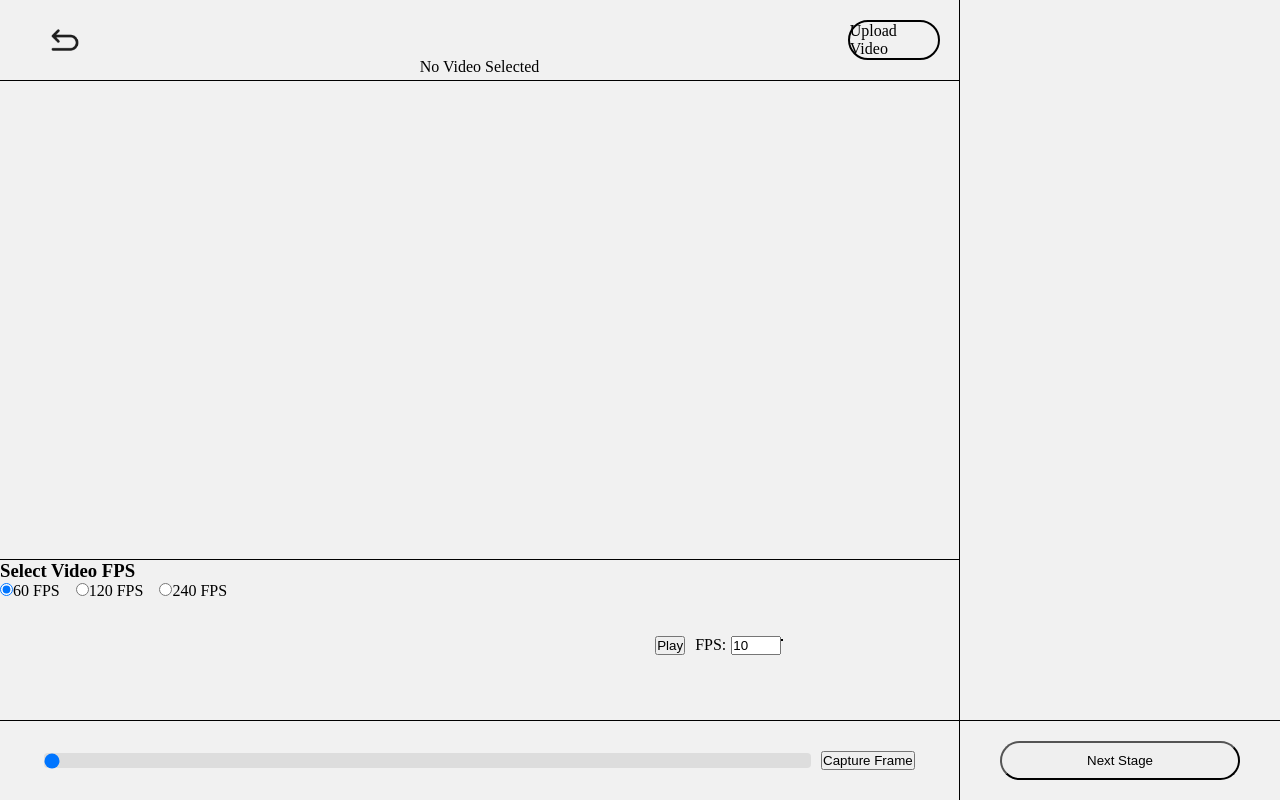
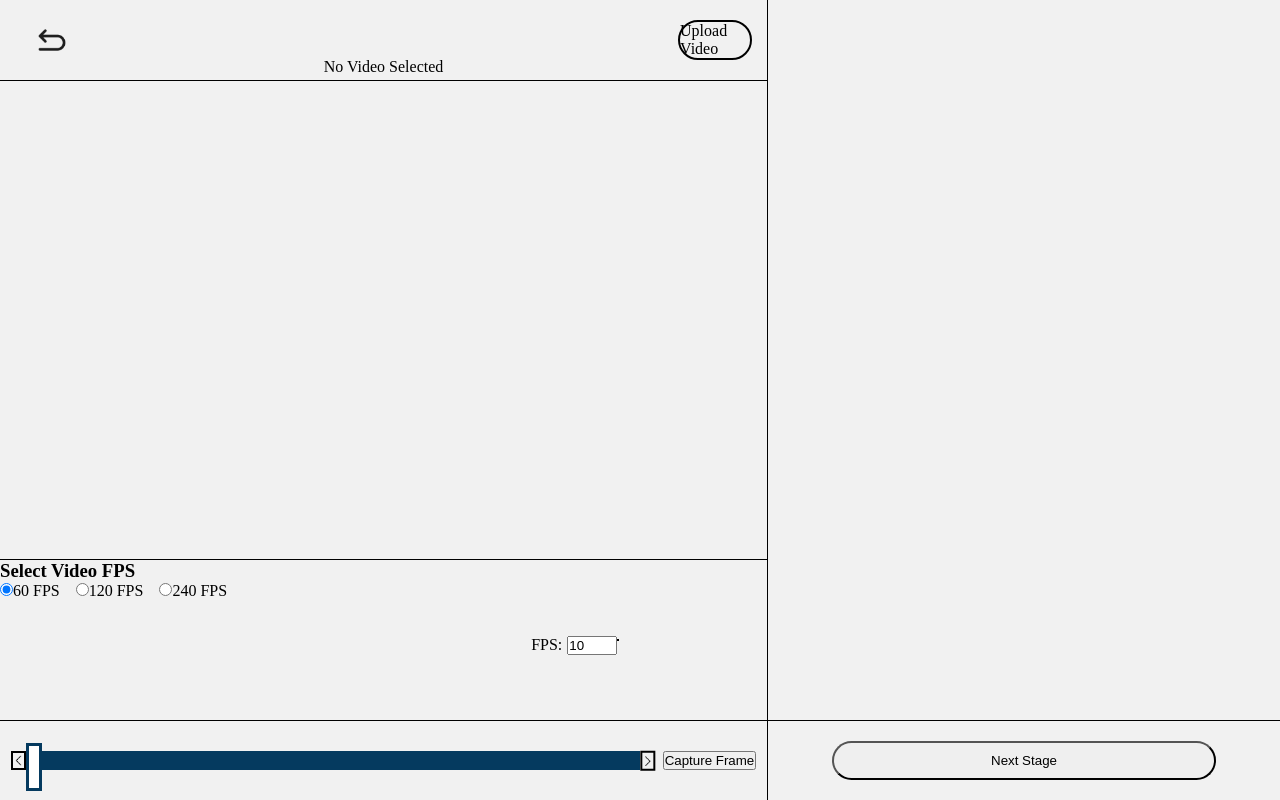
Before and after one commit to Jake-Noth/SpriteSheetGenerator, a React (Vite) app in the folder frontend/: page / in a window 1280 px wide. Both pictures are taken after a click on the element "Use Generator". Built offline with nearby package versions, Linux system fonts and the light colour scheme.

Commit message:
updated slider css and added butons on either side to allow for fine controll

```diff
--- a/frontend/src/GeneratorFeature/Generator.tsx
+++ b/frontend/src/GeneratorFeature/Generator.tsx
@@ -20,14 +20,14 @@ export default function Generator(){
 
     const leftDivContainer: CSSProperties = {
         height:"100%",
-        width:"75%",
+        width:"60%",
         borderRight:"1px solid black"
 
     }
 
     const rightDivContainer: CSSProperties = {
         height:"100%",
-        width:"25%",
+        width:"40%",
         display:"flex",
         flexDirection:"column"
     }
--- a/frontend/src/GeneratorFeature/GeneratorComponents/FramePreview.tsx
+++ b/frontend/src/GeneratorFeature/GeneratorComponents/FramePreview.tsx
@@ -6,25 +6,32 @@ type SavedFrames = Record<number, string>;
 export default function FramePreview() {
   const { savedFrames } = useSaveCanvasStore() as { savedFrames: SavedFrames };
   const canvasRef = useRef<HTMLCanvasElement | null>(null);
-  const [isPlaying, setIsPlaying] = useState<boolean>(false);
+  const intervalRef = useRef<number | null>(null); // Reference for the interval
   const [canvasSize, setCanvasSize] = useState<{ width: number; height: number }>({
     width: 0,
     height: 0,
   });
-  const [fps, setFps] = useState<number>(10); // Default FPS
-  const [fpsInput, setFpsInput] = useState<string>("10"); // Input string for the FPS field
+  const [fps, setFps] = useState<number>(10);
+  const [fpsInput, setFpsInput] = useState<string>("10");
 
   useEffect(() => {
-    if (!canvasRef.current || Object.keys(savedFrames).length === 0) return;
+    const canvas = canvasRef.current;
+    const context = canvas?.getContext("2d");
 
-    // Set canvas size based on the first frame's dimensions
+    if (Object.keys(savedFrames).length === 0 && canvas && context) {
+      context.clearRect(0, 0, canvas.width, canvas.height);
+      return;
+    }
+
+    if (!canvas || Object.keys(savedFrames).length === 0) return;
+
     const firstFrameTime = Object.keys(savedFrames)[0];
     const firstImageDataUrl = savedFrames[Number(firstFrameTime)];
     const img = new Image();
 
     img.onload = () => {
       const aspectRatio = img.width / img.height;
-      const container = canvasRef.current?.parentElement;
+      const container = canvas.parentElement;
       if (container) {
         const containerWidth = container.clientWidth;
         const containerHeight = container.clientHeight;
@@ -46,7 +53,7 @@ export default function FramePreview() {
   }, [savedFrames]);
 
   useEffect(() => {
-    if (!isPlaying || !canvasRef.current || Object.keys(savedFrames).length === 0) return;
+    if (!canvasRef.current || Object.keys(savedFrames).length === 0) return;
 
     const canvas = canvasRef.current;
     const context = canvas.getContext("2d");
@@ -57,7 +64,12 @@ export default function FramePreview() {
       .sort((a, b) => a - b);
 
     let frameIndex = 0;
-    const interval = setInterval(() => {
+
+    const playFrames = () => {
+      if (intervalRef.current) clearInterval(intervalRef.current); // Clear existing interval
+
+      intervalRef.current = window.setInterval(() => { // Use window.setInterval here
+        if (frameIndex < frameTimes.length) {
           const frameTime = frameTimes[frameIndex];
           const imageDataUrl = savedFrames[frameTime];
           const img = new Image();
@@ -69,11 +81,25 @@ export default function FramePreview() {
 
           img.src = imageDataUrl;
 
-      frameIndex = (frameIndex + 1) % frameTimes.length;
-    }, 1000 / fps);
+          frameIndex += 1;
+        } else {
+            if(intervalRef.current)
+          clearInterval(intervalRef.current); // Clear the interval after all frames are played
+          setTimeout(() => {
+            frameIndex = 0;
+            playFrames(); // Restart the loop after 1-second delay
+          }, 1000);
+        }
+      }, 1000 / fps); // Adjust interval based on fps
+    };
 
-    return () => clearInterval(interval);
-  }, [savedFrames, isPlaying, fps]);
+    playFrames();
+
+    return () => {
+      if (intervalRef.current) clearInterval(intervalRef.current); // Cleanup on unmount
+      context.clearRect(0, 0, canvas.width, canvas.height); // Clear canvas
+    };
+  }, [savedFrames, fps]);
 
   const handleFpsChange = (value: string) => {
     setFpsInput(value);
@@ -95,11 +121,7 @@ export default function FramePreview() {
         justifyContent: "center",
       }}
     >
-
       <div style={{ marginTop: "10px", display: "flex", alignItems: "center" }}>
-            <button onClick={() => setIsPlaying(!isPlaying)} style={{ marginRight: "10px" }}>
-            {isPlaying ? "Pause" : "Play"}
-            </button>
         <label>
           FPS:
           <input
--- a/frontend/src/GeneratorFeature/GeneratorComponents/SliderAndCapture.tsx
+++ b/frontend/src/GeneratorFeature/GeneratorComponents/SliderAndCapture.tsx
@@ -1,7 +1,7 @@
 import { useDrawCanvasStore } from "../Stores/DrawCanvasStore";
 import { drawFrame } from "../frameDrawer";
 import { useCallback } from "react";
-import { useSaveCanvasStore } from "../Stores/SaveCanvasStore"
+import { useSaveCanvasStore } from "../Stores/SaveCanvasStore";
 
 interface SliderProps {
     FPS: number;
@@ -9,7 +9,7 @@ interface SliderProps {
 
 export default function SliderAndCapture(props: SliderProps) {
     const { duration, video, canvas, setSlider } = useDrawCanvasStore();
-    const {savedFrames, setSavedFrames} = useSaveCanvasStore()
+    const { savedFrames, setSavedFrames } = useSaveCanvasStore();
 
     const maxSliderValue = duration ? props.FPS * duration : 0;
 
@@ -30,24 +30,45 @@ export default function SliderAndCapture(props: SliderProps) {
     );
 
     const captureFrame = () => {
-        const slider = document.getElementById("slider") as HTMLInputElement
+        const slider = document.getElementById("FPS-slider") as HTMLInputElement;
 
-        if (slider && !(Number(slider.value) in savedFrames)){
+        if (slider && !(Number(slider.value) in savedFrames)) {
             const canvas = document.createElement("canvas");
-            const ctx = canvas.getContext("2d")
+            const ctx = canvas.getContext("2d");
 
-            if(!ctx) return
+            if (!ctx) return;
 
-            if(video){
-                canvas.width = video?.videoWidth
-                canvas.height = video?.videoHeight
-                ctx.drawImage(video, 0, 0, canvas.width, canvas.height)
-                const imageURL = canvas.toDataURL('image/png')
-                setSavedFrames(Number(slider.value), imageURL)
-
+            if (video) {
+                canvas.width = video?.videoWidth;
+                canvas.height = video?.videoHeight;
+                ctx.drawImage(video, 0, 0, canvas.width, canvas.height);
+                const imageURL = canvas.toDataURL("image/png");
+                setSavedFrames(Number(slider.value), imageURL);
             }
         }
-    }
+    };
+
+    const adjustFPS = (delta: number) => {
+        const slider = document.getElementById("FPS-slider") as HTMLInputElement;
+        if (slider) {
+            // Calculate new value
+            let newValue = Math.max(
+                0,
+                Math.min(maxSliderValue, Number(slider.value) + delta)
+            );
+
+            // Update slider value
+            slider.value = String(newValue);
+
+            // Calculate the time and invoke the frame drawer
+            const frameIndex = parseInt(slider.value, 10);
+            const time = frameIndex / props.FPS;
+
+            if (video && canvas) {
+                drawFrame(video, time, canvas);
+            }
+        }
+    };
 
     return (
         <div
@@ -57,12 +78,28 @@ export default function SliderAndCapture(props: SliderProps) {
                 display: "flex",
                 alignItems: "center",
                 justifyContent: "center",
-                gap:"1%",
-                borderTop:"1px solid black"
+                borderTop: "1px solid black",
             }}
         >
+            {/* Decrease FPS Button */}
+            <div
+                style={{
+                    height: "25%",
+                    width: "2%",
+                    border: "2px solid black",
+                    display: "flex",
+                    justifyContent: "center",
+                    alignItems: "center",
+                    backgroundImage: "url('/arrow.png')",
+                    backgroundPosition: "center",
+                    backgroundRepeat: "no-repeat",
+                    backgroundSize: "contain",
+                    cursor: "pointer",
+                }}
+                onClick={() => adjustFPS(-1)} // Decrease FPS
+            />
             <input
-                id="slider"
+                id="FPS-slider"
                 ref={storeSlider}
                 type="range"
                 onChange={changeFrame}
@@ -70,18 +107,28 @@ export default function SliderAndCapture(props: SliderProps) {
                 max={maxSliderValue}
                 defaultValue={0}
                 step={1}
+            />
+            {/* Increase FPS Button */}
+            <div
                 style={{
-                    width: "80%",
-                    appearance: "none",
-                    height: "15px",
-                    background: "#ddd",
-                    borderRadius: "4px",
-                    outline: "none",
+                    height: "25%",
+                    width: "2%",
+                    border: "2px solid black",
+                    display: "flex",
+                    justifyContent: "center",
+                    alignItems: "center",
+                    backgroundImage: "url('/arrow.png')",
+                    backgroundPosition: "center",
+                    backgroundRepeat: "no-repeat",
+                    backgroundSize: "contain",
+                    transform: "rotate(180deg)",
                     cursor: "pointer",
-                    WebkitAppearance: "none",
                 }}
+                onClick={() => adjustFPS(1)} // Increase FPS
             />
-            <button onClick={captureFrame}>Capture Frame</button>
+            <button style={{ marginLeft: "1%" }} onClick={captureFrame}>
+                Capture Frame
+            </button>
         </div>
     );
 }
--- a/frontend/src/index.css
+++ b/frontend/src/index.css
@@ -4,8 +4,82 @@
   box-sizing: border-box;
 }
 
-html, body, #root{
+html, body, #root {
   height: 100%;
   width: 100%;
   touch-action: none;
 }
+
+
+/* Base Slider Styles */
+#FPS-slider {
+  -webkit-appearance: none; /* Remove default WebKit styling */
+  appearance: none;         /* Standard appearance reset */
+  background: none;         /* Remove background color */
+  cursor: pointer;
+  width: 80%;
+  height: 25%;
+}
+
+/* WebKit Browsers */
+#FPS-slider::-webkit-slider-runnable-track {
+  background: #053a5f;      /* Track color */
+  height: 100%;             /* Increased track height */
+  border-radius: 0;         /* No rounded corners */
+}
+
+/* WebKit Thumb */
+#FPS-slider::-webkit-slider-thumb {
+  -webkit-appearance: none; /* Remove default thumb styling */
+  appearance: none;
+  background: #ffffff;      /* Thumb color */
+  border: 3px solid #053a5f; /* Border for contrast */
+  width: 1rem;              /* Thumb width */
+  height: 3rem;             /* Thumb height */
+  border-radius: 0;         /* No rounded corners */
+  cursor: pointer;
+  margin-top: -0.5rem;      /* Center thumb vertically */
+}
+
+/* Firefox */
+#FPS-slider::-moz-range-track {
+  background: #053a5f;      /* Track color */
+  height: 2rem;             /* Increased track height */
+  border-radius: 0;         /* No rounded corners */
+}
+
+#FPS-slider::-moz-range-thumb {
+  background: #ffffff;      /* Thumb color */
+  border: 3px solid #053a5f; /* Border for contrast */
+  width: 1rem;              /* Thumb width */
+  height: 3rem;             /* Thumb height */
+  border-radius: 0;         /* No rounded corners */
+  cursor: pointer;
+}
+
+/* Microsoft Edge / IE */
+#FPS-slider::-ms-track {
+  background: transparent;  /* Transparent to hide the default track */
+  border-color: transparent;
+  color: transparent;
+  height: 2rem;             /* Match track height */
+}
+
+#FPS-slider::-ms-thumb {
+  background: #ffffff;      /* Thumb color */
+  border: 3px solid #053a5f; /* Border for contrast */
+  width: 1rem;              /* Thumb width */
+  height: 3rem;             /* Thumb height */
+  border-radius: 0;         /* No rounded corners */
+  cursor: pointer;
+}
+
+#FPS-slider::-ms-fill-lower {
+  background: #053a5f;      /* Track color */
+  border-radius: 0;         /* No rounded corners */
+}
+
+#FPS-slider::-ms-fill-upper {
+  background: #053a5f;      /* Track color */
+  border-radius: 0;         /* No rounded corners */
+}
```
Also changed, not shown: frontend/src/GeneratorFeature/GeneratorComponents/SelectedFrames.tsx (+6 -4 lines), frontend/public/arrow.png (added). Lines whose indentation alone changed are shown as unchanged.
